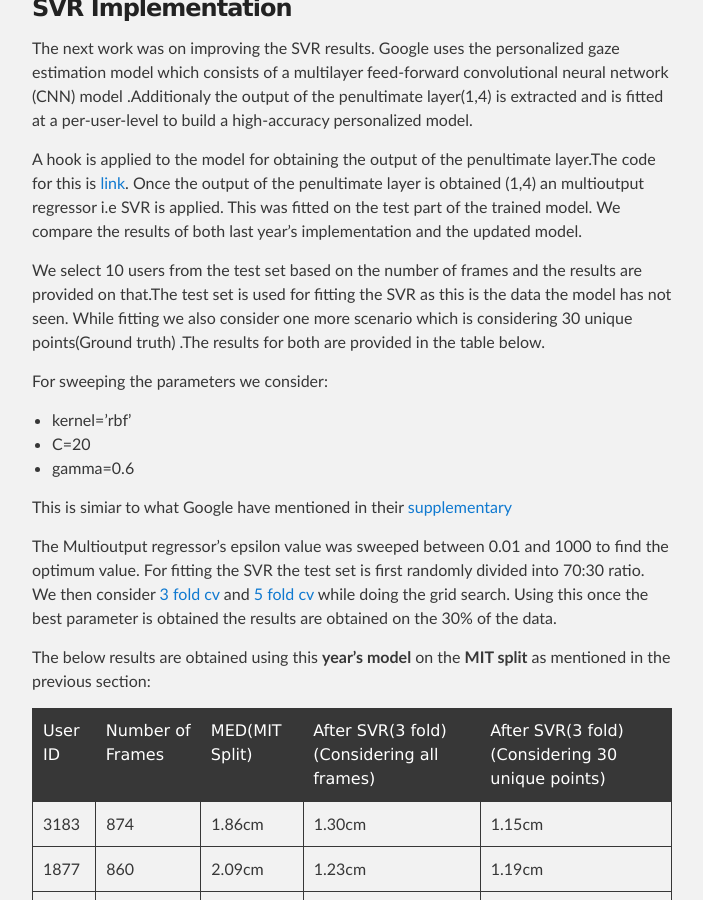
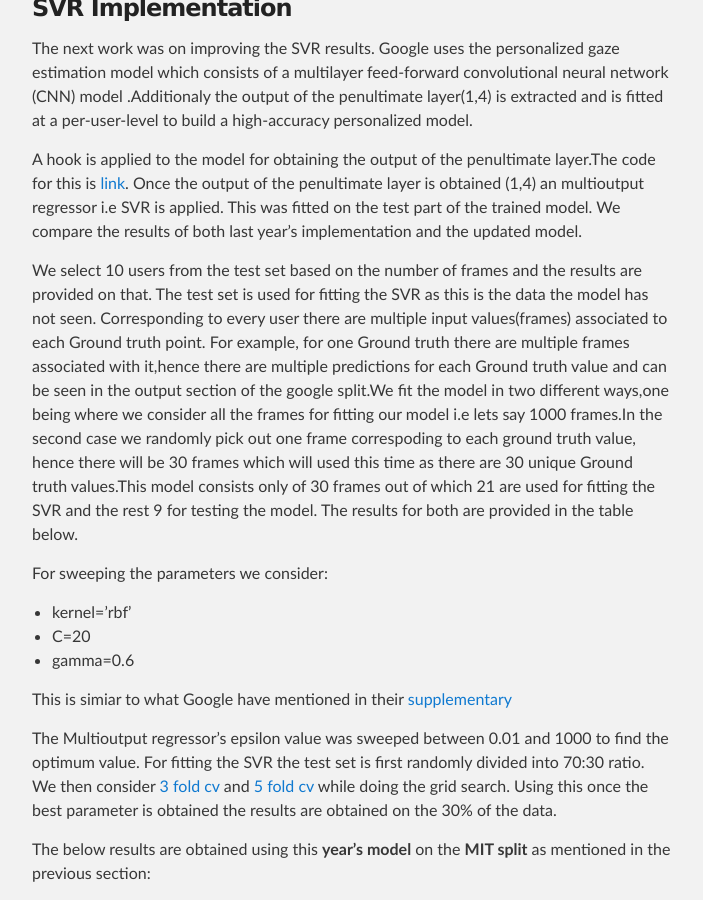
Before and after one commit to Abhinavvenkatadri/Eye-tracking-GSoC, a Jekyll site: the page built from docs/index.md, in a window 1280 px wide and 900 px high, scrolled down 5251 px. Shown: the whole window, without its empty margins (288-991 px from the left). Built offline with Jekyll 4.4.1, drawn with Linux system fonts in a browser that asks for light colours.

Commit message:
Update index.md

```diff
--- a/docs/index.md
+++ b/docs/index.md
@@ -137,7 +137,7 @@
 
 A hook is applied to the model for obtaining the output of the penultimate layer.The code for this is [link](https://github.com/Abhinavvenkatadri/Eye-tracking-GSoC/blob/main/SVR_Sweep/CSV_Creation(Penultimate%20and%20the%20GT).ipynb). Once the output of the penultimate layer is obtained (1,4) an multioutput regressor i.e SVR is applied. This was fitted on the test part of the trained model. We compare the results of both last year’s implementation and the updated model.
 
-We select 10 users from the test set based on the number of frames and the results are provided on that.The test set is used for fitting the SVR as this is the data the model has not seen. While fitting we also consider one more scenario which is considering 30 unique points(Ground truth) .The results for both are provided in the table below.
+We select 10 users from the test set based on the number of frames and the results are provided on that. The test set is used for fitting the SVR as this is the data the model has not seen. Corresponding to every user there are multiple input values(frames) associated to each Ground truth point. For example, for one Ground truth there are multiple frames associated with it,hence there are multiple predictions for each Ground truth value and can be seen in the output section of the google split.We fit the model in two different ways,one being where we consider all the frames for fitting our model i.e lets say 1000 frames.In the second case we randomly pick out one frame correspoding to each ground truth value, hence there will be 30 frames which will used this time as there are 30 unique Ground truth values.This model consists only of 30 frames out of which 21 are used for fitting the SVR and the rest 9 for testing the model. The results for both are provided in the table below.
 
 For sweeping the parameters we consider:
 
```
